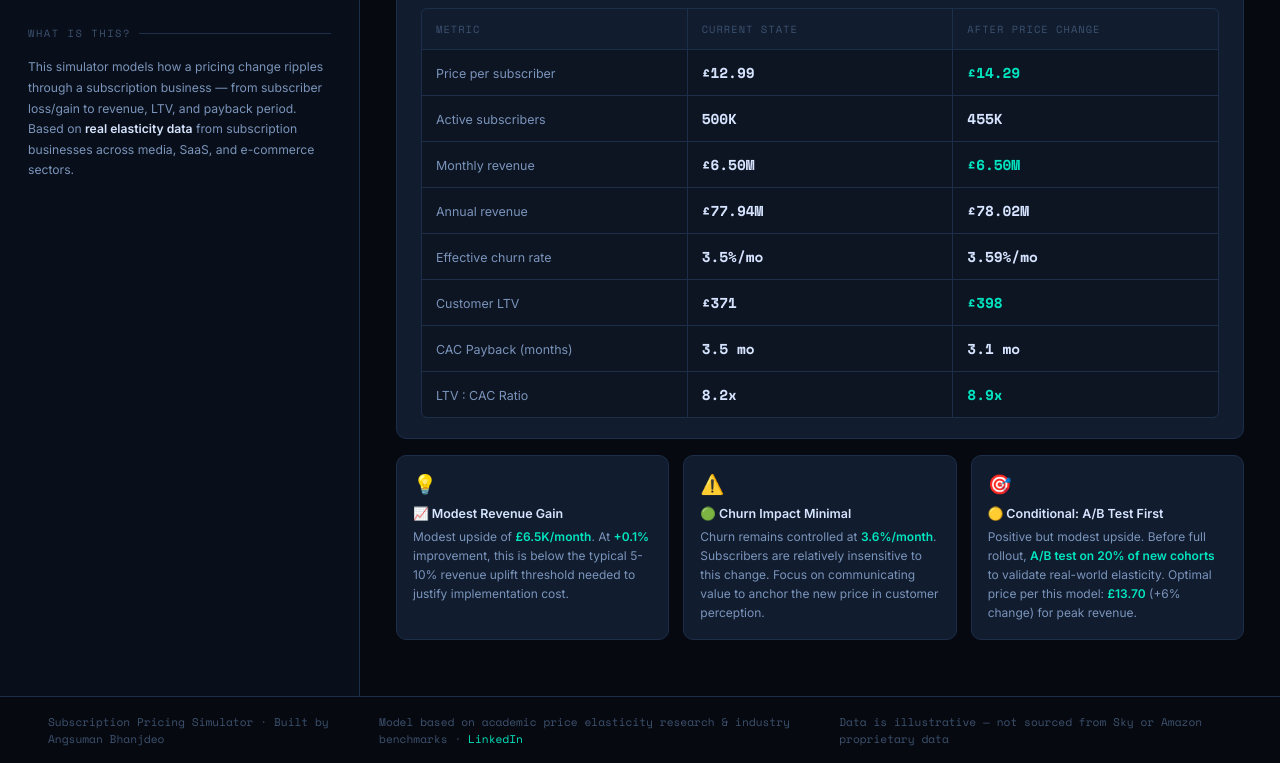
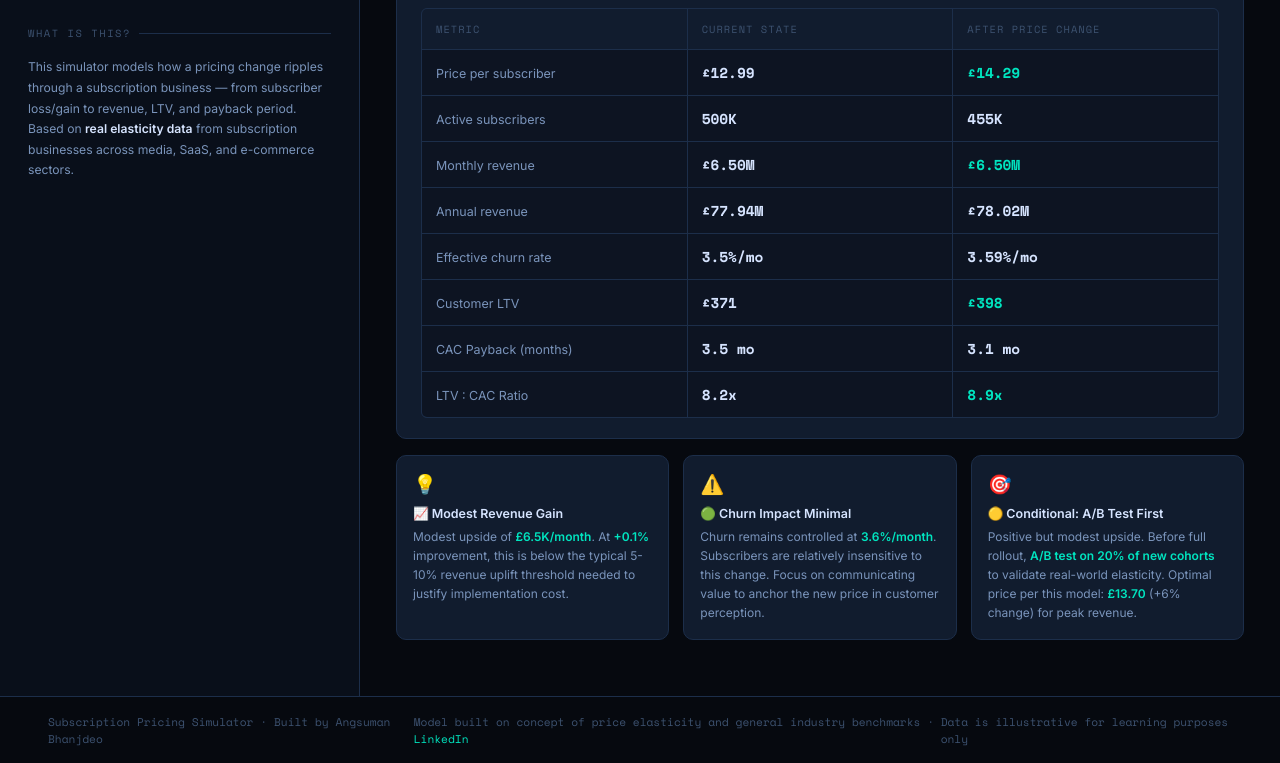
Before and after one commit to angsumanbhanjdeo/subscription-pricing-simulator, a plain HTML site: page index.html in a window 1280 px wide. Shown: the part 812-1575 px from the top of the page. Drawn offline with nearby package versions, Linux system fonts and the light colour scheme.

Commit message:
Update index.html

```diff
--- a/index.html
+++ b/index.html
@@ -673,7 +673,7 @@
 <header>
   <div class="header-left">
     <h1>Subscription <span>Pricing</span> Simulator</h1>
-    <p>Real-time pricing elasticity & revenue modelling engine</p>
+    <p>Pricing elasticity & revenue modelling simulator</p>
   </div>
   <div class="header-right">
     <span class="author-tag">by <span>Angsuman Bhanjdeo</span> · Commercial Strategy</span>
@@ -924,8 +924,8 @@
 <!-- FOOTER -->
 <footer>
   <span>Subscription Pricing Simulator · Built by Angsuman Bhanjdeo</span>
-  <span>Model based on academic price elasticity research & industry benchmarks · <a href="https://linkedin.com/in/angsumanbhanjdeo" target="_blank">LinkedIn</a></span>
-  <span>Data is illustrative — not sourced from Sky or Amazon proprietary data</span>
+  <span>Model built on concept of price elasticity and general industry benchmarks · <a href="https://linkedin.com/in/angsumanbhanjdeo" target="_blank">LinkedIn</a></span>
+  <span>Data is illustrative for learning purposes only</span>
 </footer>
 
 <script>
```
